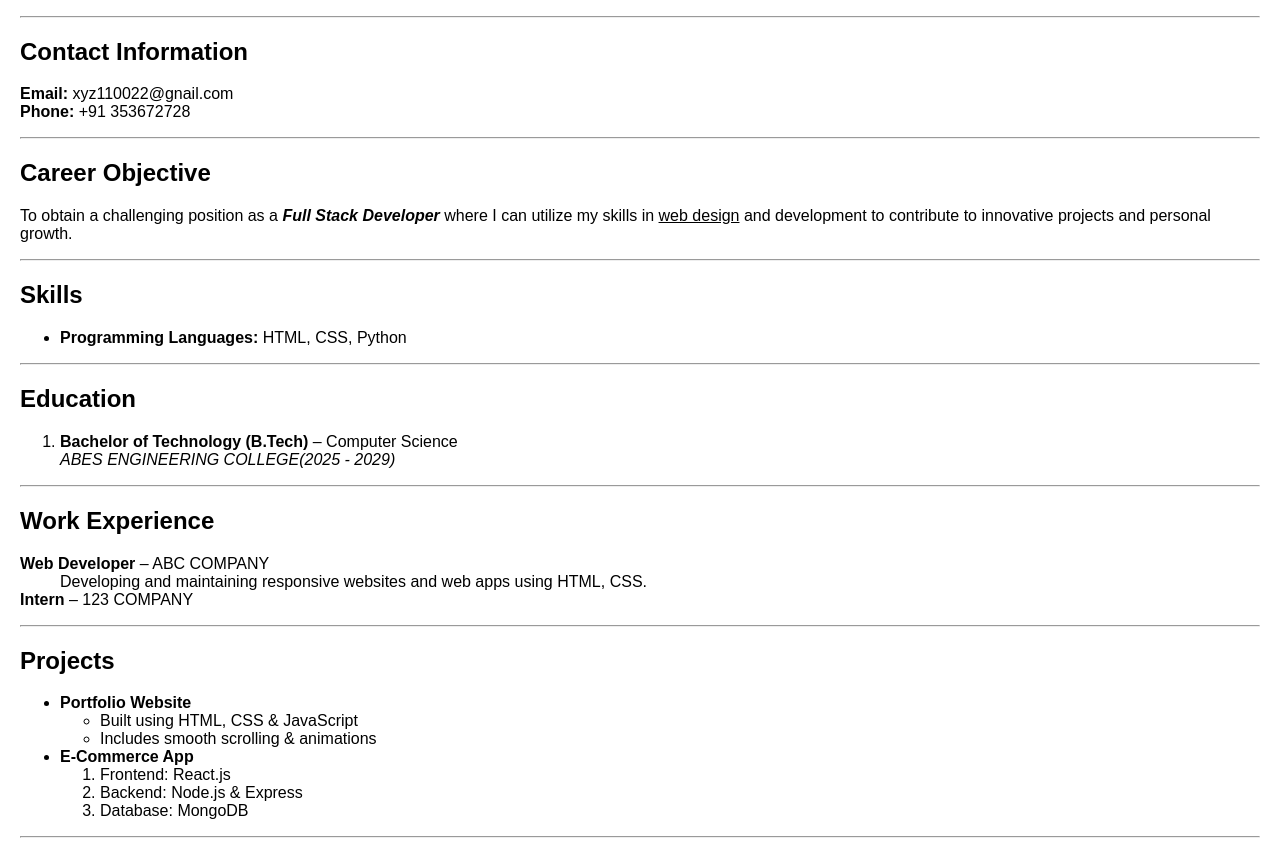
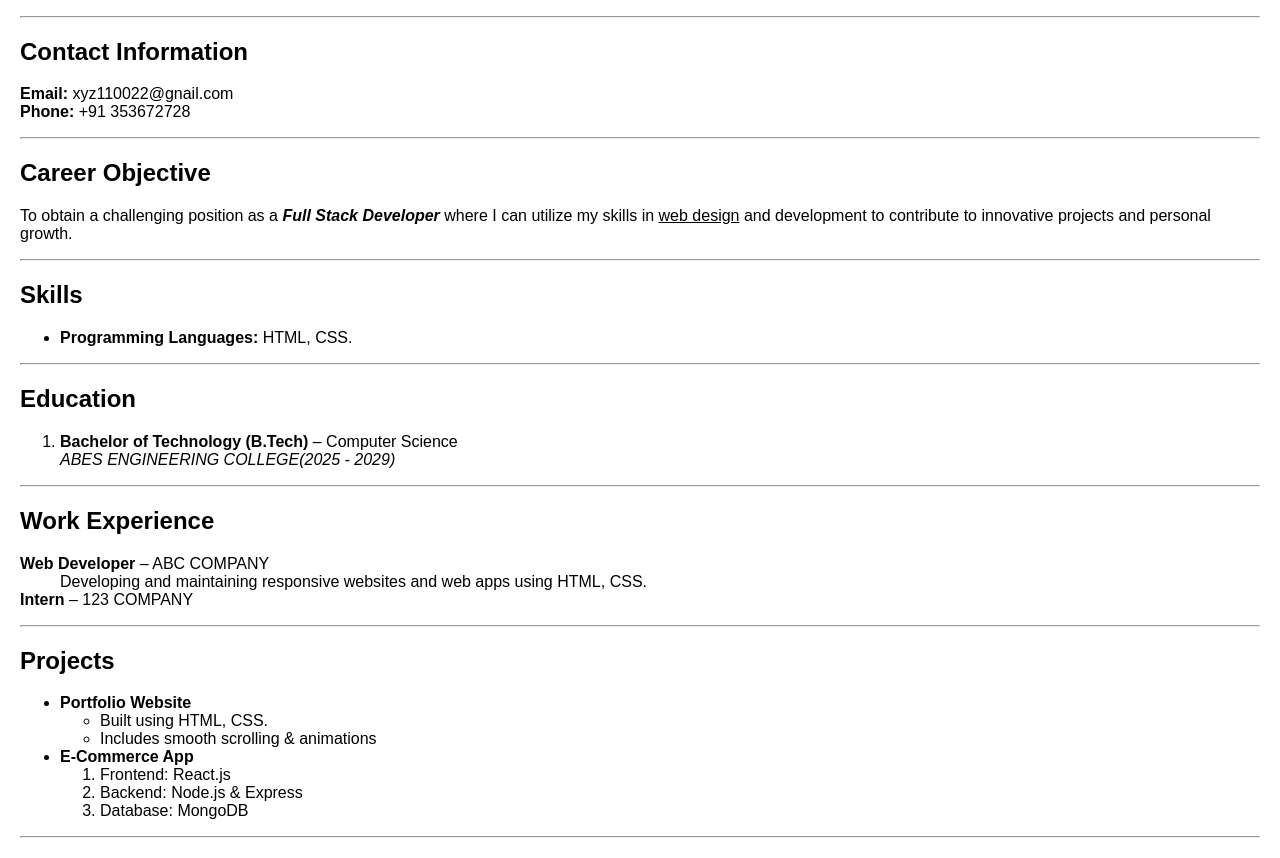
Before and after one commit to aviralpratap/CSEDS1, a plain HTML site: page resume.html in a window 1280 px wide. Shown: the part 105-963 px from the top of the page. Drawn offline with Linux system fonts and the light colour scheme.

Commit message:
Add files via upload

```diff
--- a/resume.html
+++ b/resume.html
@@ -32,7 +32,7 @@
 
     <h2>Skills</h2>
     <ul>
-        <li><b>Programming Languages:</b> HTML, CSS, Python</li>
+        <li><b>Programming Languages:</b> HTML, CSS.</li>
 
     </ul>
 
@@ -62,7 +62,7 @@
     <ul>
         <li><b>Portfolio Website</b>
             <ul>
-                <li>Built using HTML, CSS & JavaScript</li>
+                <li>Built using HTML, CSS.</li>
                 <li>Includes smooth scrolling & animations</li>
             </ul>
         </li>
```
